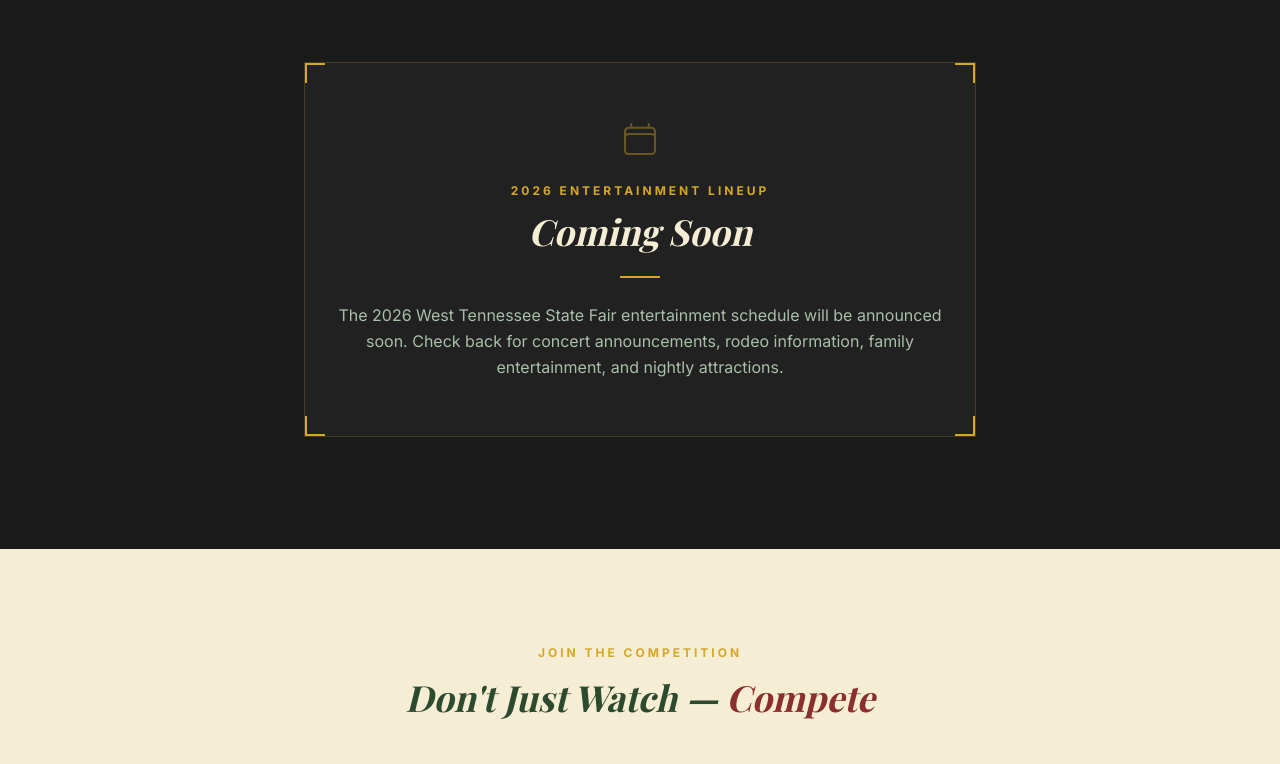
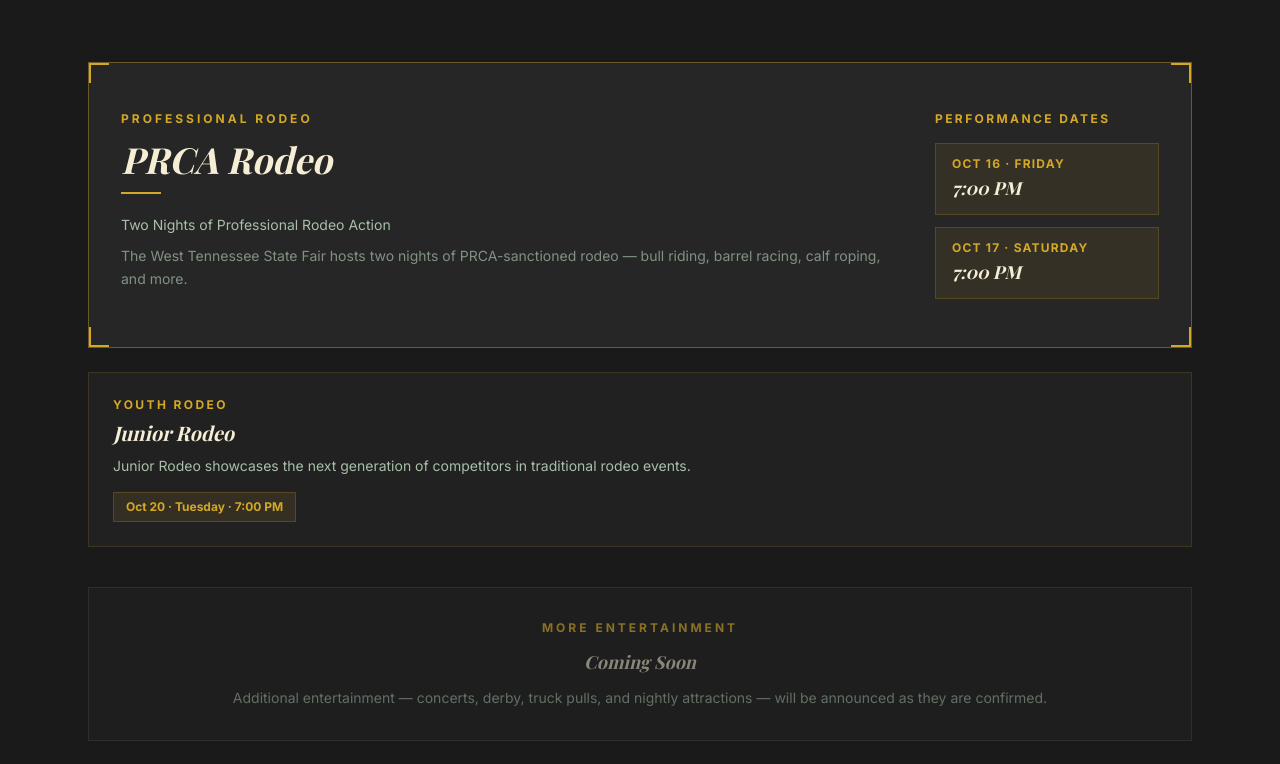
Before and after one commit to arenasmanagement/wtsf-website, a Next.js app: page / in a window 1280 px wide. Shown: the part 3631-4395 px from the top of the page. Built offline with nearby package versions, Linux system fonts and the light colour scheme.

Commit message:
Refactor EntertainmentSpotlight component for events

```diff
--- a/components/home/EntertainmentSpotlight.tsx
+++ b/components/home/EntertainmentSpotlight.tsx
@@ -1,4 +1,9 @@
+import { CONFIRMED_EVENTS } from "@/lib/entertainment-config";
+
 export default function EntertainmentSpotlight() {
+  const featuredEvent    = CONFIRMED_EVENTS.find((e) => e.isFeatured);
+  const supportingEvents = CONFIRMED_EVENTS.filter((e) => !e.isFeatured);
+
   return (
     <section
       className="py-20 md:py-28"
@@ -7,7 +12,7 @@
     >
       <div className="max-w-6xl mx-auto px-4 sm:px-6">
 
-        {/* Header */}
+        {/* ── Section header ──────────────────────────────────── */}
         <div className="text-center max-w-2xl mx-auto mb-14">
           <p
             className="text-xs font-bold tracking-widest uppercase mb-4"
@@ -27,12 +32,17 @@
           </h2>
         </div>
 
-        {/* Coming Soon panel */}
+        {/* ── Confirmed events ────────────────────────────────── */}
+        {CONFIRMED_EVENTS.length > 0 && (
+          <div className="space-y-6 mb-10">
+
+            {/* Featured event — large card */}
+            {featuredEvent && (
               <div
-          className="max-w-2xl mx-auto text-center px-8 py-14 relative"
+                className="relative px-8 py-10 md:py-12"
                 style={{
-            backgroundColor: "rgba(255,255,255,0.03)",
-            border: "1px solid rgba(212,168,39,0.2)",
+                  backgroundColor: "rgba(255,255,255,0.05)",
+                  border: "1px solid rgba(212,168,39,0.4)",
                 }}
               >
                 {/* Gold corner marks */}
@@ -41,43 +51,166 @@
                 <span className="absolute bottom-0 left-0 w-5 h-5 border-b-2 border-l-2" style={{ borderColor: "#D4A827" }} aria-hidden="true" />
                 <span className="absolute bottom-0 right-0 w-5 h-5 border-b-2 border-r-2" style={{ borderColor: "#D4A827" }} aria-hidden="true" />
 
-          {/* Icon */}
-          <div className="flex justify-center mb-6" aria-hidden="true">
-            <svg className="w-10 h-10 opacity-40" fill="none" viewBox="0 0 24 24" stroke="#D4A827" strokeWidth={1.25}>
-              <path strokeLinecap="round" strokeLinejoin="round" d="M6.75 3v2.25M17.25 3v2.25M3 18.75V7.5a2.25 2.25 0 012.25-2.25h13.5A2.25 2.25 0 0121 7.5v11.25m-18 0A2.25 2.25 0 005.25 21h13.5A2.25 2.25 0 0021 18.75m-18 0v-7.5A2.25 2.25 0 015.25 9h13.5A2.25 2.25 0 0121 11.25v7.5" />
-            </svg>
-          </div>
+                <div className="flex flex-col md:flex-row md:items-start md:gap-12">
 
+                  {/* Left: event info */}
+                  <div className="flex-1 mb-8 md:mb-0">
                     <p
                       className="text-xs font-bold tracking-widest uppercase mb-3"
                       style={{ color: "#D4A827", letterSpacing: "0.25em" }}
                     >
-            2026 Entertainment Lineup
+                      {featuredEvent.category}
                     </p>
-
                     <h3
-            className="text-3xl sm:text-4xl font-bold italic mb-6"
+                      className="text-3xl sm:text-4xl font-bold italic mb-3"
                       style={{
                         fontFamily: "var(--font-playfair), Georgia, serif",
                         color: "#F5EDD4",
                       }}
                     >
-            Coming Soon
+                      {featuredEvent.title}
                     </h3>
-
                     <div
-            className="w-10 h-0.5 mx-auto mb-6"
+                      className="w-10 h-0.5 mb-5"
                       style={{ backgroundColor: "#D4A827" }}
                       aria-hidden="true"
                     />
-
                     <p
-            className="text-base leading-relaxed"
+                      className="text-sm leading-relaxed mb-2"
                       style={{ color: "#A8BFA9" }}
                     >
-            The 2026 West Tennessee State Fair entertainment schedule will be announced soon.
-            Check back for concert announcements, rodeo information, family entertainment,
-            and nightly attractions.
+                      {featuredEvent.tagline}
+                    </p>
+                    <p
+                      className="text-sm leading-relaxed"
+                      style={{ color: "rgba(168,191,169,0.7)" }}
+                    >
+                      {featuredEvent.description}
+                    </p>
+                  </div>
+
+                  {/* Right: night schedule */}
+                  <div className="md:w-56 flex-shrink-0">
+                    <p
+                      className="text-xs font-bold tracking-widest uppercase mb-4"
+                      style={{ color: "#D4A827", letterSpacing: "0.2em" }}
+                    >
+                      Performance Dates
+                    </p>
+                    <div className="space-y-3">
+                      {featuredEvent.nights.map((night) => (
+                        <div
+                          key={night.date}
+                          className="px-4 py-3"
+                          style={{
+                            backgroundColor: "rgba(212,168,39,0.08)",
+                            border: "1px solid rgba(212,168,39,0.2)",
+                          }}
+                        >
+                          <p
+                            className="text-xs font-bold uppercase tracking-wide mb-0.5"
+                            style={{ color: "#D4A827", letterSpacing: "0.1em" }}
+                          >
+                            {night.date} · {night.day}
+                          </p>
+                          <p
+                            className="text-lg font-bold italic"
+                            style={{
+                              fontFamily: "var(--font-playfair), Georgia, serif",
+                              color: "#F5EDD4",
+                            }}
+                          >
+                            {night.time}
+                          </p>
+                        </div>
+                      ))}
+                    </div>
+                  </div>
+                </div>
+              </div>
+            )}
+
+            {/* Supporting events — smaller cards */}
+            {supportingEvents.length > 0 && (
+              <div className={`grid gap-4 ${supportingEvents.length > 1 ? "sm:grid-cols-2" : ""}`}>
+                {supportingEvents.map((event) => (
+                  <div
+                    key={event.id}
+                    className="px-6 py-6 relative"
+                    style={{
+                      backgroundColor: "rgba(255,255,255,0.03)",
+                      border: "1px solid rgba(212,168,39,0.15)",
+                    }}
+                  >
+                    <p
+                      className="text-xs font-bold tracking-widest uppercase mb-2"
+                      style={{ color: "#D4A827", letterSpacing: "0.2em" }}
+                    >
+                      {event.category}
+                    </p>
+                    <h3
+                      className="text-xl font-bold italic mb-3"
+                      style={{
+                        fontFamily: "var(--font-playfair), Georgia, serif",
+                        color: "#F5EDD4",
+                      }}
+                    >
+                      {event.title}
+                    </h3>
+                    <p className="text-sm mb-4" style={{ color: "#A8BFA9" }}>
+                      {event.description}
+                    </p>
+                    <div className="flex flex-wrap gap-2">
+                      {event.nights.map((night) => (
+                        <span
+                          key={night.date}
+                          className="px-3 py-1.5 text-xs font-bold"
+                          style={{
+                            backgroundColor: "rgba(212,168,39,0.1)",
+                            border: "1px solid rgba(212,168,39,0.2)",
+                            color: "#D4A827",
+                          }}
+                        >
+                          {night.date} · {night.day} · {night.time}
+                        </span>
+                      ))}
+                    </div>
+                  </div>
+                ))}
+              </div>
+            )}
+          </div>
+        )}
+
+        {/* ── Coming Soon — more events being announced ─────────── */}
+        <div
+          className="px-6 py-8 text-center"
+          style={{
+            backgroundColor: "rgba(255,255,255,0.02)",
+            border: "1px solid rgba(255,255,255,0.07)",
+          }}
+        >
+          <p
+            className="text-xs font-bold tracking-widest uppercase mb-3"
+            style={{ color: "rgba(212,168,39,0.6)", letterSpacing: "0.25em" }}
+          >
+            More Entertainment
+          </p>
+          <p
+            className="text-lg font-bold italic mb-3"
+            style={{
+              fontFamily: "var(--font-playfair), Georgia, serif",
+              color: "rgba(245,237,212,0.5)",
+            }}
+          >
+            Coming Soon
+          </p>
+          <p
+            className="text-sm"
+            style={{ color: "rgba(168,191,169,0.5)" }}
+          >
+            Additional entertainment — concerts, derby, truck pulls, and nightly attractions —
+            will be announced as they are confirmed.
           </p>
         </div>
 
```
Lines whose indentation alone changed are shown as unchanged.
